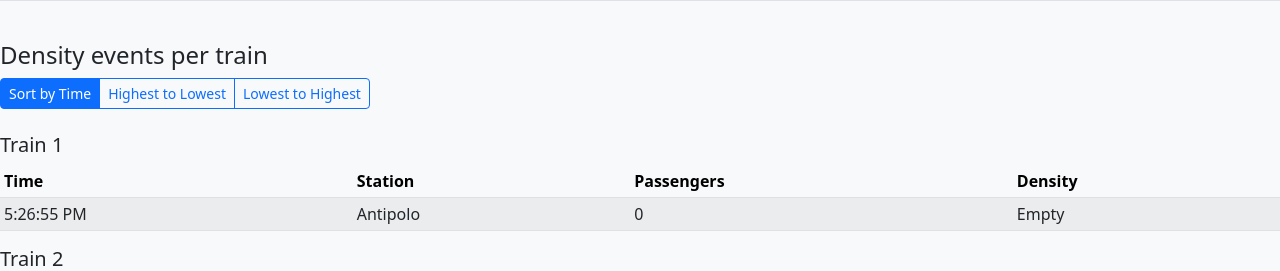
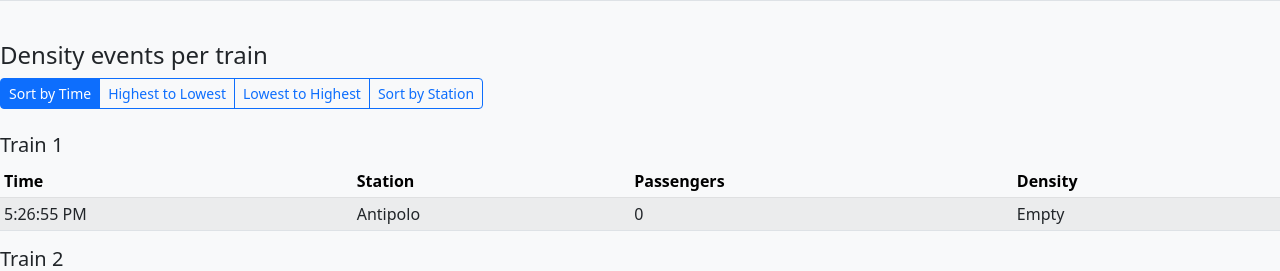
Before and after one commit to SiLanceP/MSYS-30-Final-App, a Django app: page /report/daily/ in a window 1280 px wide. Shown: the part 815-1086 px from the top of the page. Run offline with Django 5.2, Linux system fonts and the light colour scheme; data comes from the database, SQL or seed files in the repository; both versions use the stored data as it was after the commit; some libraries are stand-ins or nearby versions.

Commit message:
last added feature (added a sort by station) in the daily reports

```diff
--- a/passenger_density/main/templates/passenger_density/daily_report.html
+++ b/passenger_density/main/templates/passenger_density/daily_report.html
@@ -75,7 +75,7 @@
       </div>
 
       <!-- Per-train events sorted -->
-      <h4>Density events per train {% if sort_mode == 'high' %} (High -> Low){% elif sort_mode == 'low' %} (Low -> High){% else %}{% endif %}</h4>
+      <h4>Density events per train {% if sort_mode == 'high' %} (High -> Low){% elif sort_mode == 'low' %}(Low -> High){% elif sort_mode == 'station' %} Sort By Station Order {% else %}{% endif %}</h4>
 
       <div class="btn-group btn-group-sm mb-2" role="group" aria-label="Sort density events">
         <a class="btn btn-outline-primary {% if sort_mode == 'time' %}active{% endif %}"
@@ -89,6 +89,10 @@
         <a class="btn btn-outline-primary {% if sort_mode == 'low' %}active{% endif %}"
           href="{% url 'daily_density_report' %}?date={{ target_date|date:'Y-m-d' }}&sort=low">
           Lowest to Highest
+        </a>
+        <a class="btn btn-outline-primary {% if sort_mode == 'station' %}active{% endif %}"
+           href="{% url 'daily_density_report' %}?date={{ target_date|date:'Y-m-d' }}&sort=station">
+           Sort by Station
         </a>
       </div>
 
--- a/passenger_density/main/views.py
+++ b/passenger_density/main/views.py
@@ -236,7 +236,17 @@ def daily_density_report(request):
         if not t_logs:
             continue
 
-        if sort_mode in ("high", "low"):
+        if sort_mode == 'station':
+            #sort staion name by order
+            def key_func(log): #extract the station order
+                return log.station.order
+            #Antipolo to Recto
+            station_logs = merge_sort(t_logs, key_func)
+            #Recto to Antipolo
+            sorted_logs = list(reversed(station_logs))
+
+
+        elif sort_mode in ("high", "low"):
             # Use merge_sort to sort by density score, then passenger_count
             def key_func(log):
                 level = log.capacity_level.lower()
```
Also changed, not shown: passenger_density/db.sqlite3.
